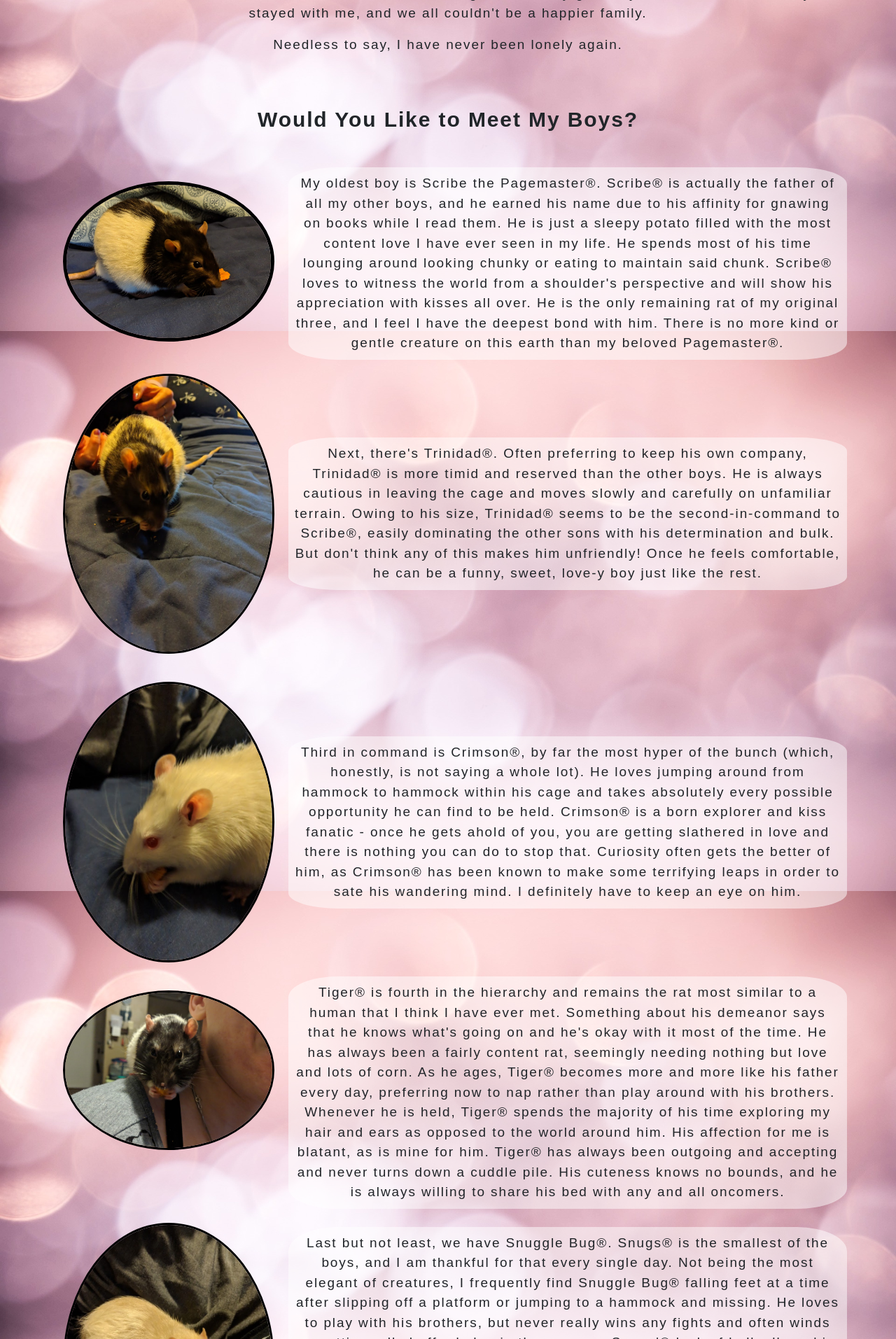
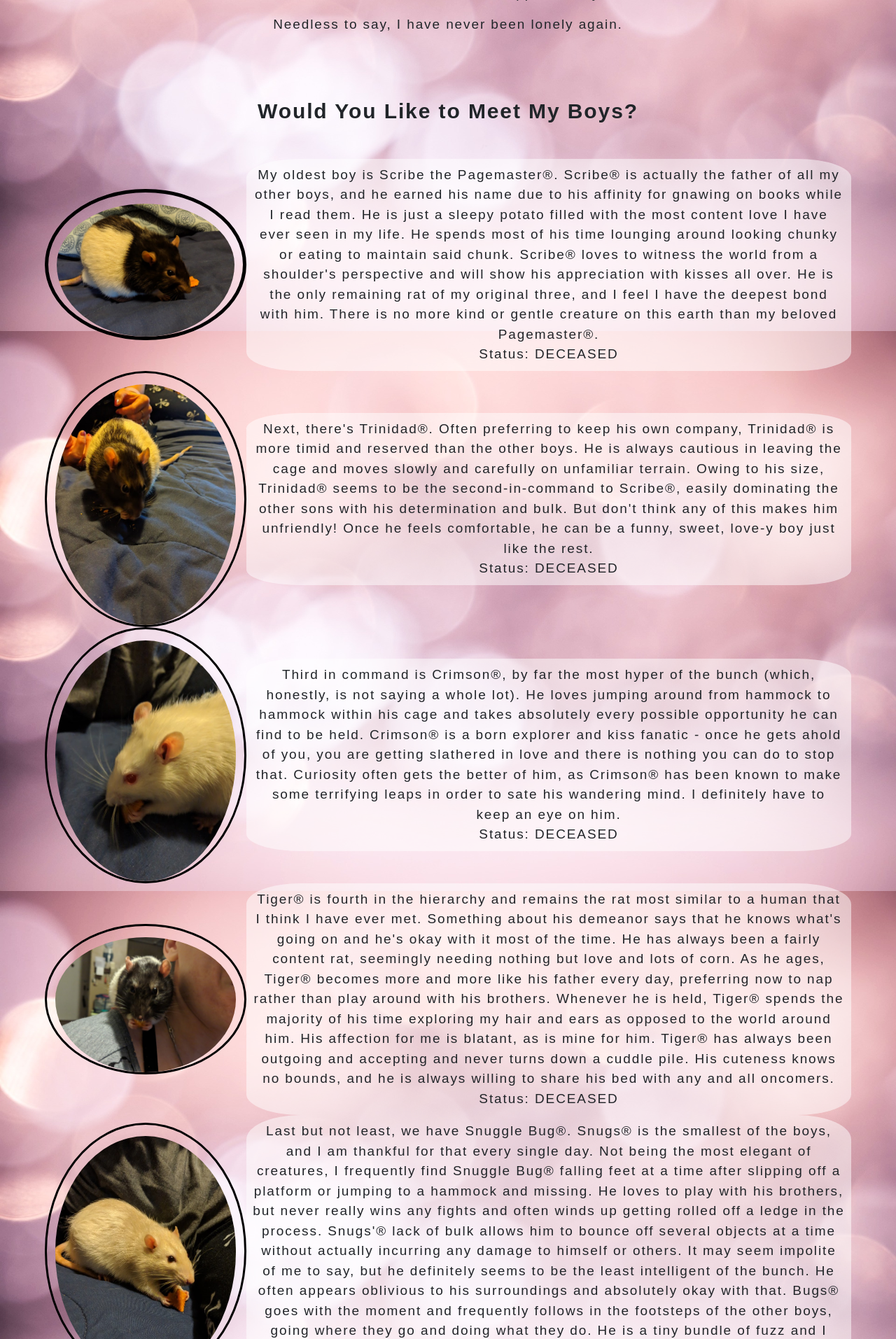
Before and after one commit to AlanaRosen/portfolio_website_python, a Flask app: page /rats in a window 1280 px wide. Shown: the part 1927-3840 px from the top of the page at 70% size. Run offline with Flask 2, Linux system fonts and the light colour scheme; some libraries are stand-ins or nearby versions.

Commit message:
update Rats to Bootstrap format

```diff
--- a/static/css/styles-available_creations.css
+++ b/static/css/styles-available_creations.css
@@ -10,14 +10,14 @@
   }
 
 body {
-    background-image: radial-gradient(rgb(126, 5, 75), rgb(99, 5, 52));
+    background-image: radial-gradient(rgb(126, 5, 75, 0.5), rgb(73, 2, 38, 0.5));
     overflow: auto;
 }
 
 h1 {
     margin: 35px;
     font-family: "Broadway", "Calibri", sans-serif;
-    color: rgb(252, 252, 6);
+    color: rgb(178, 161, 240);
     text-align: center;
 }
 
--- a/static/css/styles-rats.css
+++ b/static/css/styles-rats.css
@@ -21,21 +21,6 @@ body {
   background-color: gray;
   background-repeat: no-repeat;
   background-attachment: fixed;
-}
-
-.row {
-  display: flex;
-  flex-wrap: wrap;
-}
-
-.side {
-  flex: 30%;
-  padding: 20px;
-}
-
-.main {
-  flex: 70%;
-  padding: 20px;
 }
 
 /* .videos {
@@ -67,7 +52,6 @@ body {
   padding: 9px;
   border-radius: 9%;
   background-color: hsla(0, 0%, 100%, 0.5);
-  vertical-align: middle;
 }
 
 #Trinidad {
@@ -81,7 +65,6 @@ body {
   padding: 9px;
   border-radius: 9%;
   background-color: hsla(0, 0%, 100%, 0.5);
-  vertical-align: middle;
 }
 
 #Crimson {
@@ -95,7 +78,6 @@ body {
   padding: 9px;
   border-radius: 9%;
   background-color: hsla(0, 0%, 100%, 0.5);
-  vertical-align: middle;
 }
 
 #Tiger {
@@ -109,7 +91,6 @@ body {
   padding: 9px;
   border-radius: 9%;
   background-color: hsla(0, 0%, 100%, 0.5);
-  vertical-align: middle;
 }
 
 #SnuggleBug {
@@ -123,5 +104,4 @@ body {
   padding: 9px;
   border-radius: 9%;
   background-color: hsla(0, 0%, 100%, 0.5);
-  vertical-align: middle;
 }
--- a/templates/rats/index.html
+++ b/templates/rats/index.html
@@ -3,12 +3,9 @@
 
 <link href="static/css/styles-rats.css" rel="stylesheet" type="text/css" />
 
-<main role="main" class="flex-shrink-0">
-  <div>
 <h1 class="title">How I Ended Up with Twenty-Seven Rats</h1>
-  </div>
-  <div class="container" id="body1">
-    <article>
+
+<div class="container-fluid"> <!--allows columns (text or image) to expand or shrink with screen-->
   <p>
     Well, in January of 2018, I was lonely. I am quite allergic to all animals (most plants and basic universal elements, as well), so I could not have a pet. It wasn't until one sad day when I posted on Facebook about my predicament that rats became an idea. I had several friends from high school tell me what excellent pets they made and how cuddly and personable they can be. At the time, it seemed like a decent idea, so I went for it. Little did I know, it would be one of the best decisions I have ever made.
   </p>
@@ -54,58 +51,60 @@
   <p>
     Needless to say, I have never been lonely again.
   </p>
-    </article>
 </div>
 
   <!--TODO: insert videos of babies here-->
 
   <h2 class="title" id="title2">Would You Like to Meet My Boys?</h2>
-  <div class="container" id="body2">
 
-  <div class="row"> <!--used to group picture and text together-->
-    <div class="side"> <!--pic takes up 3 of 12 columns (scaled for small screen)-->
-      <img src="static/img/Scribe face.jpg" alt="Scribe (black hood, white body) eating a Cheez-It" id="Scribe" class="img-fluid" />
+  <div class="container-fluid"> <!--allows columns (text or image) to expand or shrink with screen-->
+    <div class="row align-items-center"> <!--used to group picture and text together-->
+      <img src="static/img/Scribe face.jpg" id="Scribe" class="col-md-3 mx-auto d-block pt-3" alt="Scribe (black hood, white body) eating a Cheez-It" />
+      <div class="col-md-9" id="ScribeInfo"> <!--defines the container size of the text (9 of 12) and when to change layout for smaller screen (md) -->
+        My oldest boy is Scribe the Pagemaster&reg;. Scribe&reg; is actually the father of all my other boys, and he earned his name due to his affinity for gnawing on books while I read them. He is just a sleepy potato filled with the most content love I have ever seen in my life. He spends most of his time lounging around looking chunky or eating to maintain said chunk. Scribe&reg; loves to witness the world from a shoulder's perspective and will show his appreciation with kisses all over. He is the only remaining rat of my original three, and I feel I have the deepest bond with him. There is no more kind or gentle creature on this earth than my beloved Pagemaster&reg;.
+        <br> Status: DECEASED
       </div>
-    <div class="main" id="ScribeInfo"> <!--info takes up 9 of 12 columns (scaled for small screen)-->
-        My oldest boy is Scribe the Pagemaster&reg;. Scribe&reg; is actually the father of all my other boys, and he earned his name due to his affinity for gnawing on books while I read them. He is just a sleepy potato filled with the most content love I have ever seen in my life. He spends most of his time lounging around looking chunky or eating to maintain said chunk. Scribe&reg; loves to witness the world from a shoulder's perspective and will show his appreciation with kisses all over. He is the only remaining rat of my original three, and I feel I have the deepest bond with him. There is no more kind or gentle creature on this earth than my beloved Pagemaster&reg;.
+    </div> <!--ends the row-->
+  </div> <!--ends the fluid container-->
+
+  <div class="container-fluid"> <!--allows columns (text or image) to expand or shrink with screen-->
+    <div class="row align-items-center"> <!--used to group picture and text together-->
+      <img src="static/img/Trinidad face.jpg" id="Trinidad" class="col-md-3 mx-auto d-block pt-3" alt="Trinidad on a bed (black hood, white body)" />
+      <div class="col-md-9" id="TrinidadInfo"> <!--defines the container size of the text (9 of 12) and when to change layout for smaller screen (md) -->
+        Next, there's Trinidad&reg;. Often preferring to keep his own company, Trinidad&reg; is more timid and reserved than the other boys. He is always cautious in leaving the cage and moves slowly and carefully on unfamiliar terrain. Owing to his size, Trinidad&reg; seems to be the second-in-command to Scribe&reg;, easily dominating the other sons with his determination and bulk. But don't think any of this makes him unfriendly! Once he feels comfortable, he can be a funny, sweet, love-y boy just like the rest.
+        <br> Status: DECEASED
       </div>
+    </div> <!--ends the row-->
+  </div> <!--ends the fluid container-->
+
+  <div class="container-fluid"> <!--allows columns (text or image) to expand or shrink with screen-->
+    <div class="row align-items-center"> <!--used to group picture and text together-->
+      <img src="static/img/Crimson face.jpg" id="Crimson" class="col-md-3 mx-auto d-block pt-3" alt="Crimson's face - he is albino" />
+      <div class="col-md-9" id="CrimsonInfo"> <!--defines the container size of the text (9 of 12) and when to change layout for smaller screen (md) -->
+        Third in command is Crimson&reg;, by far the most hyper of the bunch (which, honestly, is not saying a whole lot). He loves jumping around from hammock to hammock within his cage and takes absolutely every possible opportunity he can find to be held. Crimson&reg; is a born explorer and kiss fanatic - once he gets ahold of you, you are getting slathered in love and there is nothing you can do to stop that. Curiosity often gets the better of him, as Crimson&reg; has been known to make some terrifying leaps in order to sate his wandering mind. I definitely have to keep an eye on him.
+        <br> Status: DECEASED
       </div>
+    </div> <!--ends the row-->
+  </div> <!--ends the fluid container-->
 
-  <div class="row">
-    <div class="side">
-      <img src="static/img/Trinidad face.jpg" alt="Trinidad on a bed (black hood, white body)" id="Trinidad" class="img-fluid" />
+  <div class="container-fluid"> <!--allows columns (text or image) to expand or shrink with screen-->
+    <div class="row align-items-center"> <!--used to group picture and text together-->
+      <img src="static/img/Tiger shoulder 2.jpg" id="Tiger" class="col-md-3 mx-auto d-block pt-3" alt="Tiger on my shoulder being cute(black hood, white body)" />
+      <div class="col-md-9" id="TigerInfo"> <!--defines the container size of the text (9 of 12) and when to change layout for smaller screen (md) -->
+        Tiger&reg; is fourth in the hierarchy and remains the rat most similar to a human that I think I have ever met. Something about his demeanor says that he knows what's going on and he's okay with it most of the time. He has always been a fairly content rat, seemingly needing nothing but love and lots of corn. As he ages, Tiger&reg; becomes more and more like his father every day, preferring now to nap rather than play around with his brothers. Whenever he is held, Tiger&reg; spends the majority of his time exploring my hair and ears as opposed to the world around him. His affection for me is blatant, as is mine for him. Tiger&reg; has always been outgoing and accepting and never turns down a cuddle pile. His cuteness knows no bounds, and he is always willing to share his bed with any and all oncomers.
+        <br> Status: DECEASED
       </div>
-    <div class="main" id="TrinidadInfo">
-        Next, there's Trinidad&reg;. Often preferring to keep his own company, Trinidad&reg; is more timid and reserved than the other boys. He is always cautious in leaving the cage and moves slowly and carefully on unfamiliar terrain. Owing to his size, Trinidad&reg; seems to be the second-in-command to Scribe&reg;, easily dominating the other sons with his determination and bulk. But don't think any of this makes him unfriendly! Once he feels comfortable, he can be a funny, sweet, love-y boy just like the rest.
+    </div> <!--ends the row-->
+  </div> <!--ends the fluid container-->
+
+  <div class="container-fluid"> <!--allows columns (text or image) to expand or shrink with screen-->
+    <div class="row align-items-center"> <!--used to group picture and text together-->
+      <img src="static/img/SnuggleBug cheese cracker.jpg" id="SnuggleBug" class="col-md-3 mx-auto d-block pt-3" alt="Snuggle Bug eating a Cheez-It(creme hood, white body)" />
+      <div class="col-md-9" id="SnuggleBugInfo"> <!--defines the container size of the text (9 of 12) and when to change layout for smaller screen (md) -->
+        Last but not least, we have Snuggle Bug&reg;. Snugs&reg; is the smallest of the boys, and I am thankful for that every single day. Not being the most elegant of creatures, I frequently find Snuggle Bug&reg; falling feet at a time after slipping off a platform or jumping to a hammock and missing. He loves to play with his brothers, but never really wins any fights and often winds up getting rolled off a ledge in the process. Snugs'&reg; lack of bulk allows him to bounce off several objects at a time without actually incurring any damage to himself or others. It may seem impolite of me to say, but he definitely seems to be the least intelligent of the bunch. He often appears oblivious to his surroundings and absolutely okay with that. Bugs&reg; goes with the moment and frequently follows in the footsteps of the other boys, going where they go and doing what they do. He is a tiny bundle of fuzz and I could not love him more.
+        <br> Status: DECEASED
       </div>
-  </div>
-
-  <div class="row">
-    <div class="side">
-      <img src="static/img/Crimson face.jpg" alt="Crimson's face - he is albino" id="Crimson" class="img-fluid" />
-    </div>
-    <div class="main" id="CrimsonInfo">
-        Third in command is Crimson&reg;, by far the most hyper of the bunch (which, honestly, is not saying a whole lot). He loves jumping around from hammock to hammock within his cage and takes absolutely every possible opportunity he can find to be held. Crimson&reg; is a born explorer and kiss fanatic - once he gets ahold of you, you are getting slathered in love and there is nothing you can do to stop that. Curiosity often gets the better of him, as Crimson&reg; has been known to make some terrifying leaps in order to sate his wandering mind. I definitely have to keep an eye on him.
-    </div>
-  </div>
-
-  <div class="row">
-    <div class="side">
-      <img src="static/img/Tiger shoulder 2.jpg" alt="Tiger on my shoulder being cute(black hood, white body)" id="Tiger" class="img-fluid" />
-    </div>
-    <div class="main" id="TigerInfo">
-        Tiger&reg; is fourth in the hierarchy and remains the rat most similar to a human that I think I have ever met. Something about his demeanor says that he knows what's going on and he's okay with it most of the time. He has always been a fairly content rat, seemingly needing nothing but love and lots of corn. As he ages, Tiger&reg; becomes more and more like his father every day, preferring now to nap rather than play around with his brothers. Whenever he is held, Tiger&reg; spends the majority of his time exploring my hair and ears as opposed to the world around him. His affection for me is blatant, as is mine for him. Tiger&reg; has always been outgoing and accepting and never turns down a cuddle pile. His cuteness knows no bounds, and he is always willing to share his bed with any and all oncomers.
-    </div>
-  </div>
-
-  <div class="row">
-    <div class="side">
-      <img src="static/img/SnuggleBug cheese cracker.jpg" alt="Snuggle Bug eating a Cheez-It(creme hood, white body)" id="SnuggleBug" class="img-fluid" />
-    </div>
-    <div class="main" id="SnuggleBugInfo">
-        Last but not least, we have Snuggle Bug&reg;. Snugs&reg; is the smallest of the boys, and I am thankful for that every single day. Not being the most elegant of creatures, I frequently find Snuggle Bug&reg; falling feet at a time after slipping off a platform or jumping to a hammock and missing. He loves to play with his brothers, but never really wins any fights and often winds up getting rolled off a ledge in the process. Snugs'&reg; lack of bulk allows him to bounce off several objects at a time without actually incurring any damage to himself or others. It may seem impolite of me to say, but he definitely seems to be the least intelligent of the bunch. He often appears oblivious to his surroundings and absolutely okay with that. Bugs&reg; goes with the moment and frequently follows in the footsteps of the other boys, going where they go and doing what they do. He is a tiny bundle of fuzz and I could not love him more.
-    </div>
-  </div>
-</main>
+    </div> <!--ends the row-->
+  </div> <!--ends the fluid container-->
 
 {% endblock %}
```
Also changed, not shown: templates/crochet/available_creations.html (+11 -11 lines). Lines whose indentation alone changed are shown as unchanged.
